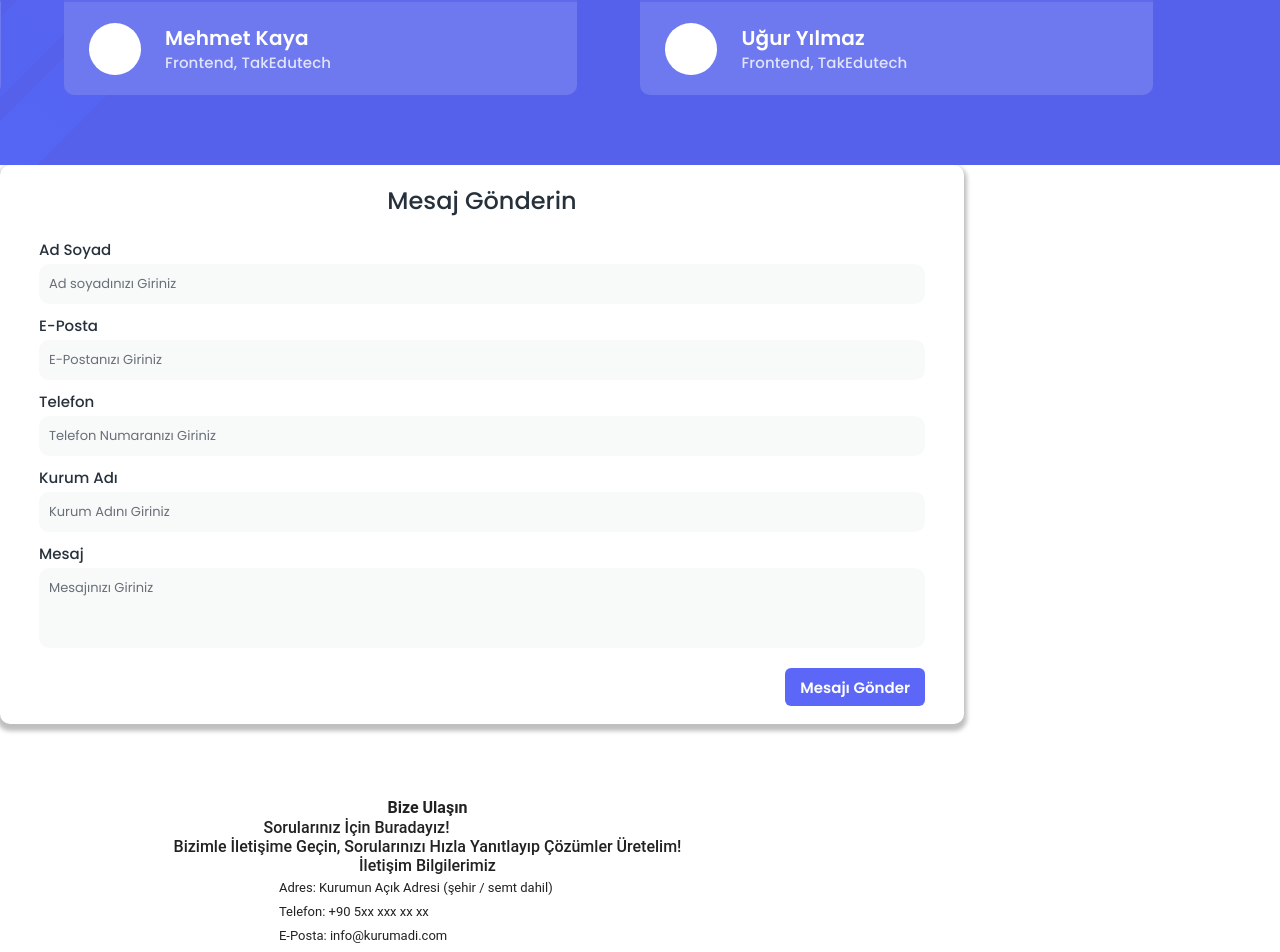
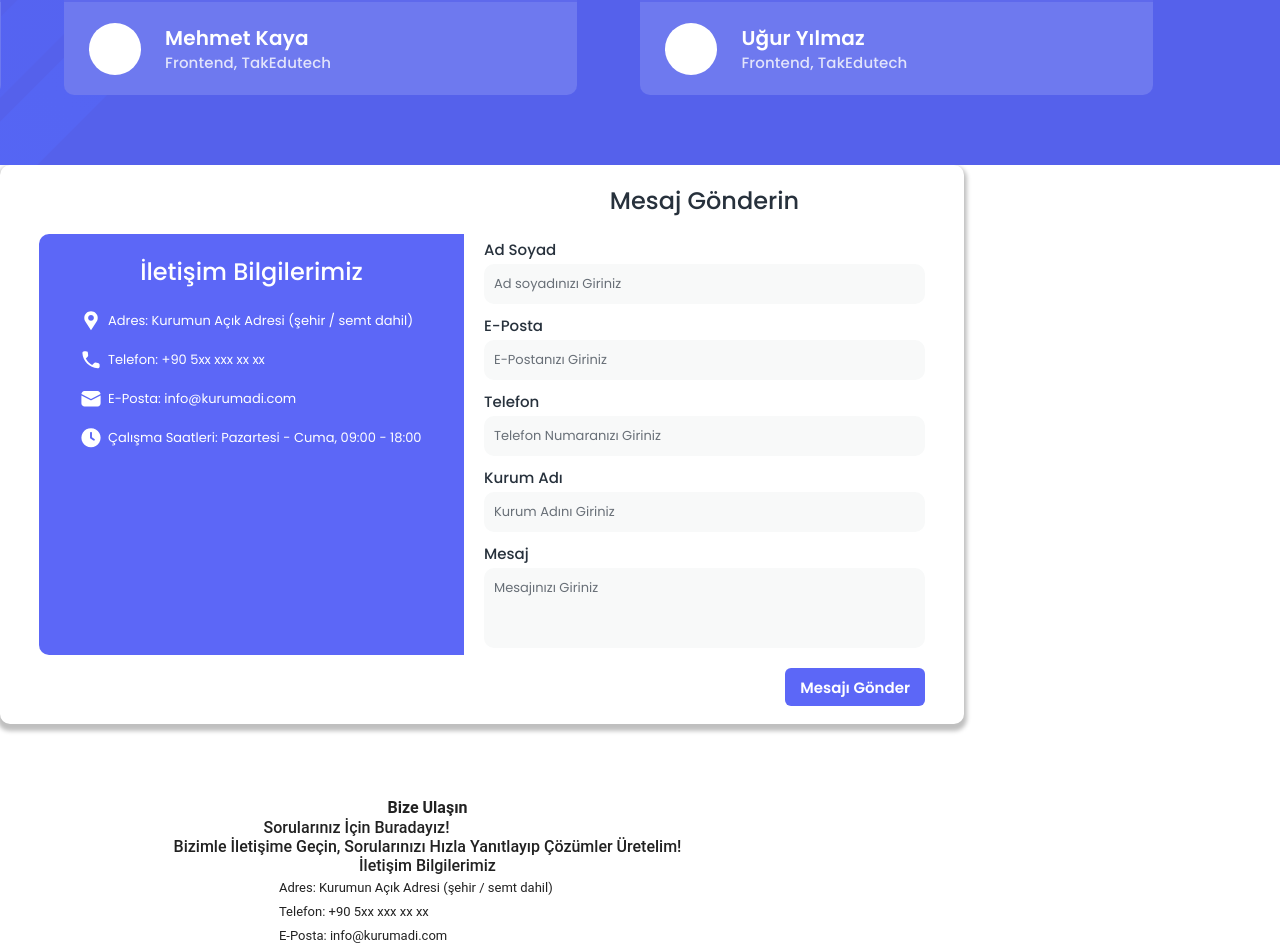
Before and after one commit to recepasl44/website, a Next.js app: page / in a window 1280 px wide. Shown: the part 6554-7506 px from the top of the page. Built offline with nearby package versions, Linux system fonts and the light colour scheme; what @mui/material-nextjs would draw is missing.

Commit message:
Add contact info section to message form

```diff
--- a/components/mesaj-gnder.tsx
+++ b/components/mesaj-gnder.tsx
@@ -1,5 +1,6 @@
 import type { NextPage } from "next";
 import S from "./s";
+import Bilgiler from "./bilgiler";
 
 export type MesajGnderType = {
   className?: string;
@@ -8,8 +9,10 @@ export type MesajGnderType = {
 const MesajGnder: NextPage<MesajGnderType> = ({ className = "" }) => {
   return (
     <div
-      className={`w-[964px] shadow-[0px_4px_4px_3px_rgba(0,_0,_0,_0.25)] rounded-[10px] bg-[#fff] border-[#e6eff3] border-solid border-[1px] box-border max-w-full overflow-hidden flex flex-col items-center justify-center !pt-[18px] !pb-[18px] !pl-[39px] !pr-[39px] gap-5 leading-[normal] tracking-[normal] text-center text-2xl text-[#27313c] font-[Poppins] ${className}`}
+      className={`w-[964px] shadow-[0px_4px_4px_3px_rgba(0,_0,_0,_0.25)] rounded-[10px] bg-[#fff] border-[#e6eff3] border-solid border-[1px] box-border max-w-full overflow-hidden flex flex-row items-center justify-center !pt-[18px] !pb-[18px] !pl-[39px] !pr-[39px] gap-5 leading-[normal] tracking-[normal] text-center text-2xl text-[#27313c] font-[Poppins] ${className}`}
     >
+      <Bilgiler />
+      <div className="flex flex-col items-center justify-center flex-1 gap-5">
         <h3 className="!m-0 relative text-[length:inherit] font-medium font-[inherit] mq450:text-[19px]">
           Mesaj Gönderin
         </h3>
@@ -31,6 +34,7 @@ const MesajGnder: NextPage<MesajGnderType> = ({ className = "" }) => {
           </div>
         </div>
       </div>
+    </div>
   );
 };
 
```
Lines whose indentation alone changed are shown as unchanged.
